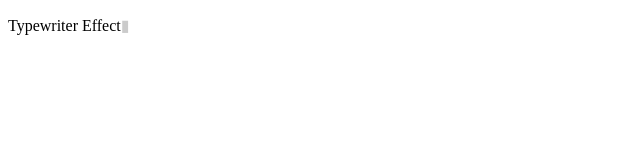
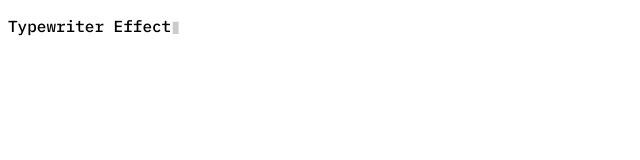
Before and after one commit to jfreegs/Greetings, a plain HTML site: page index.html in a window 1280 px wide. Shown: the whole page, without its empty margins (0-640 px from the left). Drawn offline with Linux system fonts and the light colour scheme.

Commit message:
Update index.html

```diff
--- a/index.html
+++ b/index.html
@@ -6,9 +6,10 @@
     <meta http-equiv="X-UA-Compatible" content="ie=edge">
     <link rel="stylesheet" href="style.css">
     <title>Greetings</title>
+    <link href="https://fonts.googleapis.com/css2?family=IBM+Plex+Mono:wght@500&display=swap" rel="stylesheet">
   </head>
   <body>
-    <p id="message"></p>
+    <p id="message" style="font-family: 'IBM Plex Mono', monospace"></p>
      <script src="script.js"></script>
   </body>
 </html>
```
